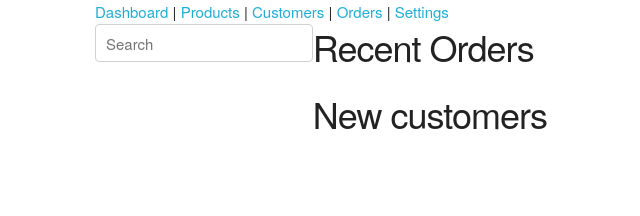
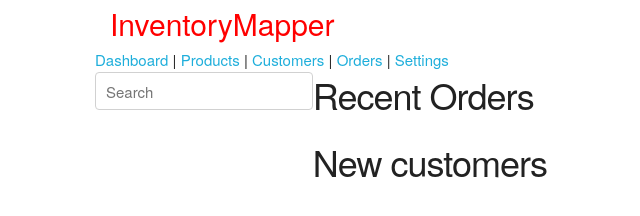
Before and after one commit to boshika/Inventory-Mapper, a website: page client/index.html in a window 1280 px wide. Shown: the whole page, without its empty margins (50-690 px from the left). Drawn offline with nearby package versions, Linux system fonts and the light colour scheme; some packages are replaced by stand-ins of ours; no server answers.

Commit message:
Added title

```diff
--- a/client/css/style.css
+++ b/client/css/style.css
@@ -14,3 +14,7 @@
 .prod {
   color: red;
 }
+.title {
+  font-size: 30px;
+  color: red;
+}
--- a/client/index.html
+++ b/client/index.html
@@ -13,6 +13,7 @@
 </head>
 <body>
   <div class="container">
+    <div class="title">InventoryMapper</div>
     <div class="row" class="prod">
      <a href="#/dashboard">Dashboard</a> | <a href="#/products">Products</a> |	<a href="#/customers">Customers</a> | <a href="#/orders">Orders</a> | <a href="#/orders">Settings</a>
         <div ng-view=""></div>
```
